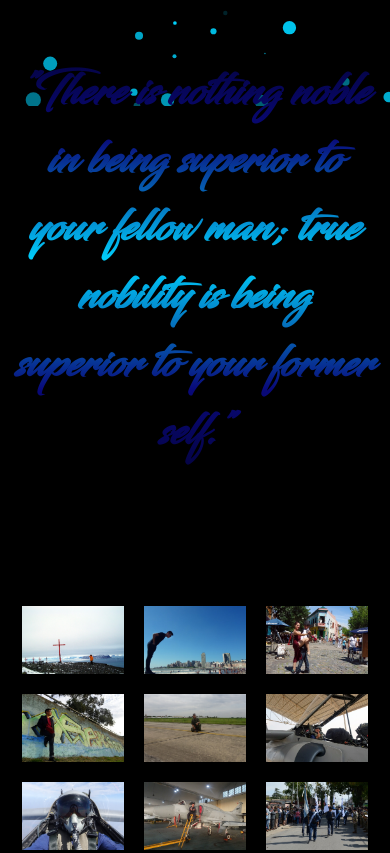
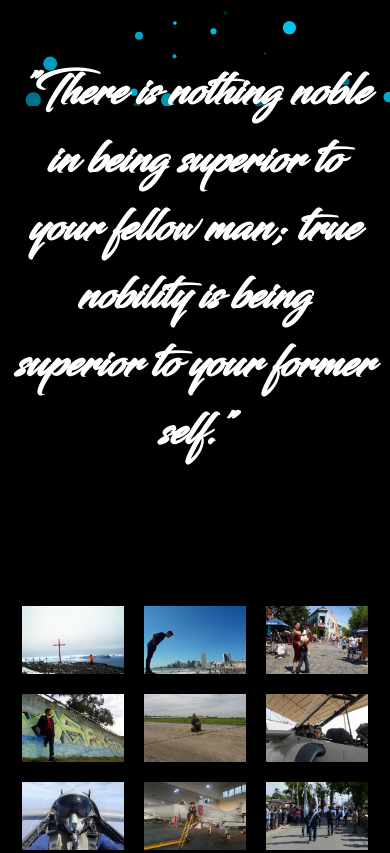
Before and after one commit to Gabri2020/Portfolio, a plain HTML site: page index.html in a window 390 px wide. Shown: the part 738-1591 px from the top of the page. Drawn offline with Linux system fonts and the light colour scheme.

Commit message:
Add files via upload

```diff
--- a/assets/css/main.css
+++ b/assets/css/main.css
@@ -351,7 +351,7 @@ header {
 /* COPA DEL MUNDO */
 #YO {
     /* min-height: 690px; */
-    min-height: 100vh;
+    min-height: calc(100vh * 0.9);
     padding-top: 70px;
     box-sizing: border-box;
     display:flex;
@@ -401,12 +401,12 @@ header {
 }
 
 .degradado-azul {
-    background: rgb(0,212,255);
+    /* background: rgb(0,212,255); */
     background: linear-gradient(rgba(2,0,36,1) 0%,rgba(9,9,121,1) 25%, rgba(0,212,255,1) 50%, rgba(9,9,121,1) 75%, rgba(2,0,36,1) 100%);
-    /* background: linear-gradient(60deg, rgba(0,212,255,1) 20%, rgba(9,9,121,1) 80%, rgba(2,0,36,1) 100%); */
     -webkit-text-fill-color: transparent;
     -webkit-background-clip: text;
     background-clip: text;
+    /* background: linear-gradient(60deg, rgba(0,212,255,1) 20%, rgba(9,9,121,1) 80%, rgba(2,0,36,1) 100%); */
     /* -webkit-text-stroke: 0.5px #ffffff; */
 }
 
@@ -416,7 +416,6 @@ header {
     text-align: center;
     padding: .5em;
     box-sizing: border-box;
-    background-color: rgb(0,212,255);
 }
 
 /* CARRUSEL */
@@ -872,7 +871,7 @@ header {
 } /*fin de media 767px*/
 
 @media (max-width: 752px) {
-    #YO, #FOTOS, #PORTAFOLIO, #HABILIDADES {
+    #FOTOS, #PORTAFOLIO, #HABILIDADES {
         min-height: auto;
     }
 
@@ -931,6 +930,12 @@ header {
         display: none;
     }
 
+    .degradado-azul {
+        background: none;
+        -webkit-text-fill-color: #ffffff;
+        color: #ffffff;
+    }
+
 }/*fin de media 752px*/
 
 @media all and (max-width: 575px) {
```
